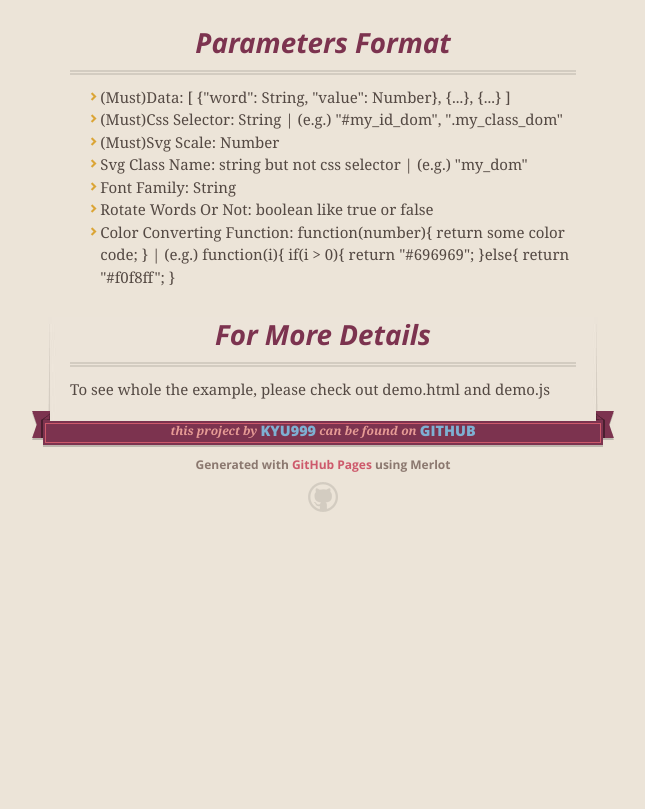
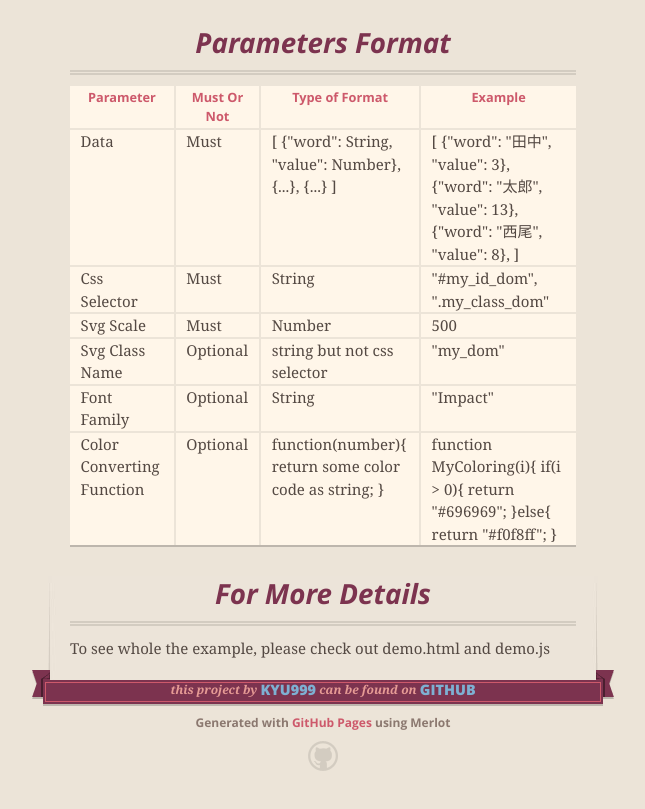
Before and after one commit to kyu999/d3-easy, a plain HTML site: page index.html in a window 1280 px wide. Shown: the part 1914-2723 px from the top of the page, without its empty margins (317-962 px from the left). Before the commit the page ends 2466 px from the top, so only its background shows below. Drawn offline with nearby package versions, Linux system fonts and the light colour scheme.

Commit message:
done yes

```diff
--- a/index.html
+++ b/index.html
@@ -114,15 +114,19 @@ $().ready(function(){
 <h3>
 <a id="support-or-contact" class="anchor" href="#support-or-contact" aria-hidden="true"><span class="octicon octicon-link"></span></a>Parameters Format</h3>
 
-<ul>
-  <li>(Must)Data: [ {"word": String, "value": Number}, {...}, {...} ]</li>
-  <li>(Must)Css Selector: String | (e.g.) "#my_id_dom", ".my_class_dom"</li>
-  <li>(Must)Svg Scale: Number</li>
-  <li>Svg Class Name: string but not css selector | (e.g.) "my_dom"</li>
-  <li>Font Family: String</li>
-  <li>Rotate Words Or Not: boolean like true or false</li>
-  <li>Color Converting Function: function(number){ return some color code; } | (e.g.) function(i){ if(i > 0){ return "#696969"; }else{ return "#f0f8ff"; }</li>
-</ul>
+<table>
+  <tr><th>Parameter</th><th>Must Or Not</th><th>Type of Format</th><th>Example</th></tr>
+  <tr><td>Data</td><td>Must</td><td>[ {"word": String, "value": Number}, {...}, {...} ]<td>[
+        {"word": "田中", "value": 3},
+        {"word": "太郎", "value": 13},
+        {"word": "西尾", "value": 8},
+    ]</td></tr>
+  <tr><td>Css Selector</td><td>Must</td><td>String<td>"#my_id_dom", ".my_class_dom"</td></tr>
+  <tr><td>Svg Scale</td><td>Must</td><td>Number<td>500</td></tr>
+  <tr><td>Svg Class Name</td><td>Optional</td><td>string but not css selector<td>"my_dom"</td></tr>
+  <tr><td>Font Family</td><td>Optional</td><td>String<td>"Impact"</td></tr>
+  <tr><td>Color Converting Function</td><td>Optional</td><td>function(number){ return some color code as string; }<td>function MyColoring(i){ if(i > 0){ return "#696969"; }else{ return "#f0f8ff"; }</td></tr>
+</table>
 
 <h3>
 <a id="support-or-contact" class="anchor" href="#support-or-contact" aria-hidden="true"><span class="octicon octicon-link"></span></a>For More Details</h3>
```
